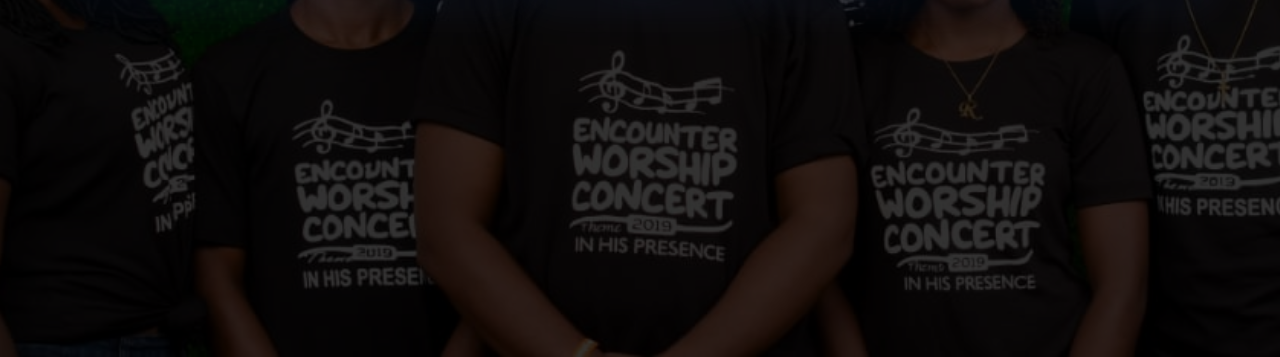
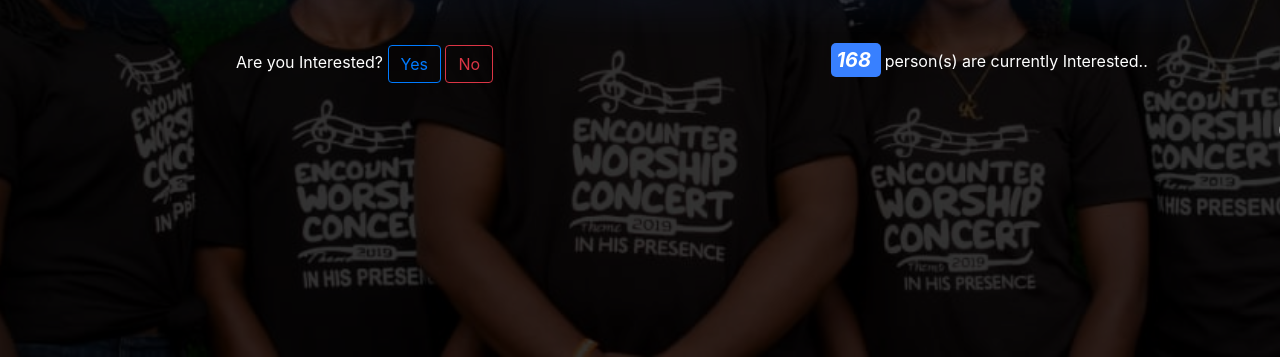
Before and after one commit to Ishoshot/encounter, a plain HTML site: page index.html in a window 1280 px wide. Shown: the part 443-800 px from the top of the page. Drawn offline with nearby package versions, Linux system fonts and the light colour scheme.

Commit message:
Meta Change

```diff
--- a/index.html
+++ b/index.html
@@ -81,6 +81,19 @@
 
 		  </ul>
 
+		  <div class="text-white text-center row container-fluid mt-5">
+		  	<div class="col-md-7">
+		  		Are you Interested?
+		  		<button type="submit" class="btn btn-outline-primary" v-on:click="increment">Yes</button>
+		  		<button type="submit" class="btn btn-outline-danger" v-on:click="decrement">No</button>
+		  	</div>
+		  	<div class="col-md-5">
+		  		<p class="text-white">
+		  			<i class="interested">{{ interested }} </i>person(s) are currently Interested..
+		  		</p>
+		  	</div>
+		  </div>
+
 		  <marquee class="marquee mt-4">Contact: 08105575363 for enquires</marquee>
 
 	</div>
@@ -88,6 +101,7 @@
 
 </div>
 
+
 <script src="https://code.jquery.com/jquery-3.3.1.slim.min.js"></script>
 <script src="https://cdnjs.cloudflare.com/ajax/libs/popper.js/1.14.7/umd/popper.min.js"></script>
 <script src="https://stackpath.bootstrapcdn.com/bootstrap/4.3.1/js/bootstrap.min.js"></script>
--- a/main.js
+++ b/main.js
@@ -1,11 +1,14 @@
 new Vue({
   el: '#app',
-  data: {
-    weeks: 0,
-    days: 0,
-    hours: 0,
-    minutes: 0,
-    seconds: 0
+  data(){
+    return{
+      weeks: 0,
+      days: 0,
+      hours: 0,
+      minutes: 0,
+      seconds: 0,
+      interested: 168
+    }
   },
   methods: {
     updateDiff: function() {
@@ -15,6 +18,17 @@ new Vue({
         this.seconds -= 1;
       }
     },
+
+    increment: function (){
+    this.interested ++;
+  },
+
+    decrement: function (){
+    if (this.interested !== 0) {
+      this.interested --;
+    }
+  },
+
     setDiff() {
       var now = moment();
       var theDay = moment("20191108", "YYYYMMDD");
--- a/style.css
+++ b/style.css
@@ -75,3 +75,14 @@ body{
   background:transparent;
   padding: 2px;
 }
+
+.interested{
+  font-size: 20px;
+  font-weight: bolder;
+  margin-right: 4px;
+  text-align: center;
+  border-radius: 5px;
+  padding: 5px;
+  background-color: #3880ff;
+  color: #fff;
+}
```
